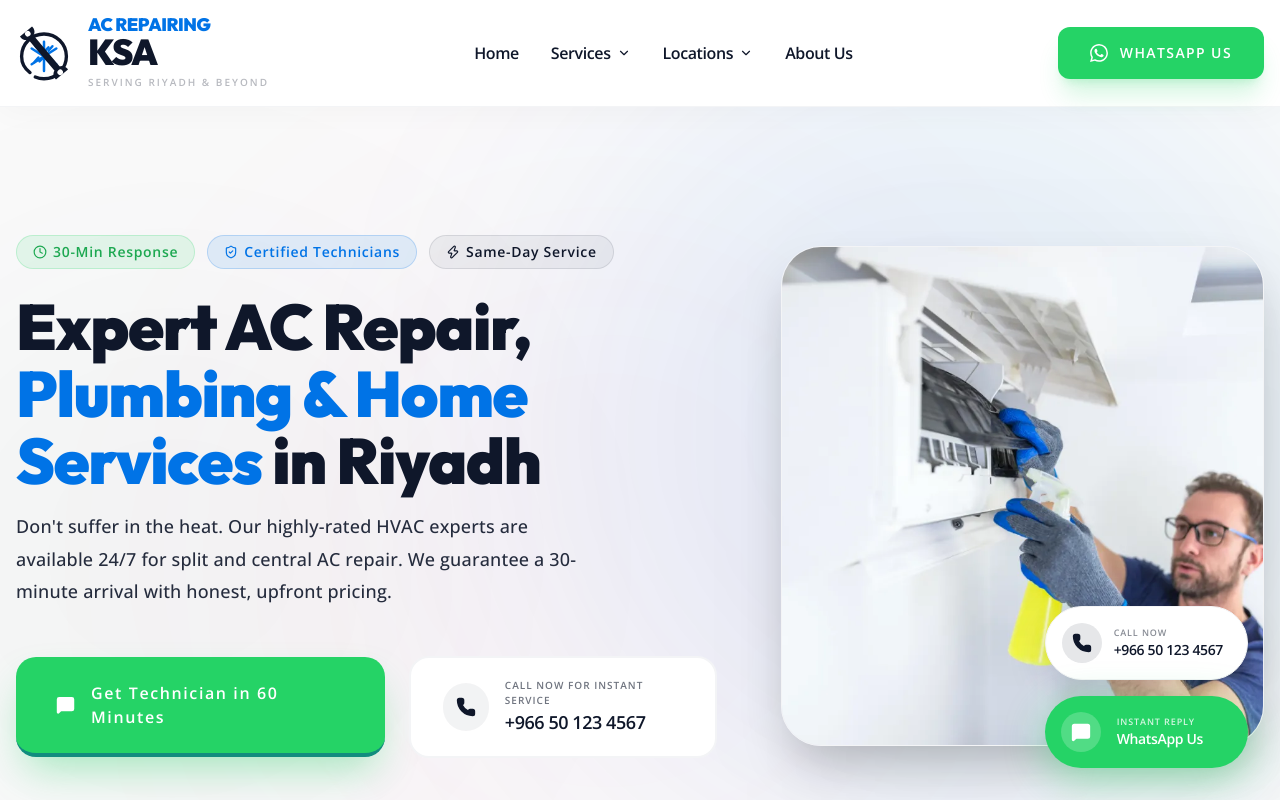
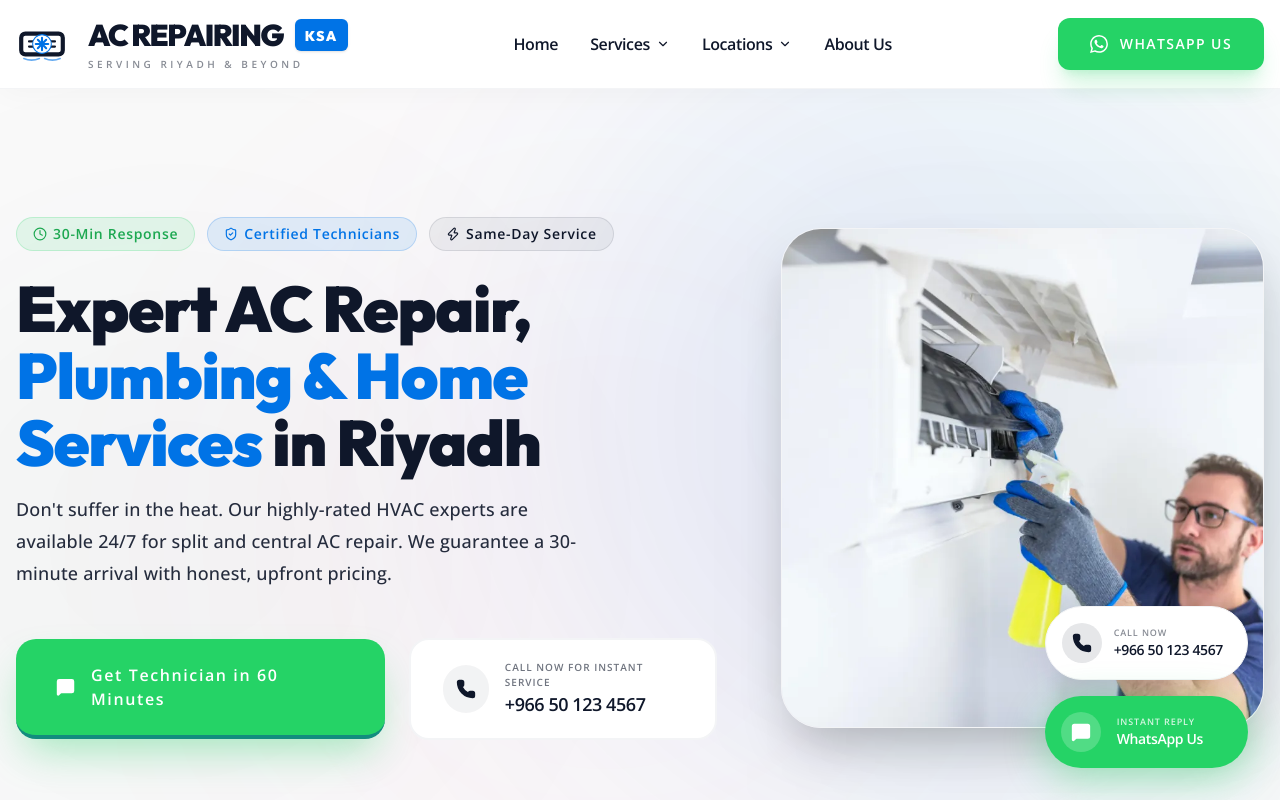
Before and after one commit to infoacrepairingksa-cpu/acrepairingksa, a Next.js app: page / in a window 1280 px wide. Shown: the top 800 px of the page. Built offline with nearby package versions, Linux system fonts and the light colour scheme.

Commit message:
Refine logo for premium HVAC brand feel and improved typography hierarchy

```diff
--- a/src/components/Logo.tsx
+++ b/src/components/Logo.tsx
@@ -8,78 +8,66 @@ export const Logo = ({ className = "", light = false }: { className?: string, li
   const textColor = light ? "text-white" : "text-primary";
 
   return (
-    <div className={`flex items-center gap-4 ${className}`}>
-      {/* Exact SVG Icon Replication from Image 1 */}
+    <div className={`flex items-center gap-5 ${className}`}>
+      {/* Refined Premium HVAC Icon */}
+      <div className="relative shrink-0">
         <svg
-        width="56"
-        height="56"
+          width="52"
+          height="52"
           viewBox="0 0 100 100"
           fill="none"
           xmlns="http://www.w3.org/2000/svg"
-        className="shrink-0"
         >
-        {/* Broken Circular Frame */}
+          {/* Main AC Unit Silhouette - Clean & Robust */}
+          <rect
+            x="10"
+            y="30"
+            width="80"
+            height="40"
+            rx="8"
+            stroke={primaryColor}
+            strokeWidth="8"
+          />
+          {/* Internal Vents */}
           <path
-          d="M25 85C15.6112 78.4116 10 67.8724 10 56C10 33.9086 27.9086 16 50 16C72.0914 16 90 33.9086 90 56C90 78.0914 72.0914 96 50 96C44.5 96 39.2 94.9 34.4 92.9"
+            d="M25 45H75M25 55H75"
             stroke={primaryColor}
-          strokeWidth="6"
+            strokeWidth="4"
             strokeLinecap="round"
           />
+          {/* Integrated Snowflake - High Visibility */}
+          <circle cx="50" cy="50" r="18" fill={light ? "#0F172A" : "#FFFFFF"} stroke={secondaryColor} strokeWidth="2" />
+          <g stroke={secondaryColor} strokeWidth="4" strokeLinecap="round">
+            <path d="M50 38V62M38 50H62" />
+            <path d="M42 42L58 58M58 42L42 58" />
+          </g>
+          {/* Airflow Indicators */}
+          <path
+             d="M15 78C25 82 35 82 45 78M55 78C65 82 75 82 85 78"
+             stroke={secondaryColor}
+             strokeWidth="3"
+             strokeLinecap="round"
+             opacity="0.6"
+          />
+        </svg>
+      </div>
 
-        {/* Detailed Snowflake (Secondary Color) */}
-        <g stroke={secondaryColor} strokeWidth="4.5" strokeLinecap="round">
-          {/* Main vertical arm */}
-          <path d="M50 30V82" />
-          <path d="M42 40L50 48L58 40" />
-          <path d="M42 65L50 57L58 65" />
-
-          {/* Diagonal arm 1 */}
-          <path d="M28 42L72 70" />
-          <path d="M35 38L42 46" />
-          <path d="M60 58L67 66" />
-
-          {/* Diagonal arm 2 */}
-          <path d="M72 42L28 70" />
-          <path d="M65 38L58 46" />
-          <path d="M40 58L33 66" />
-        </g>
-
-        {/* Professional Wrench (Primary Color) */}
-        <g transform="rotate(-40 50 50)">
-          {/* Handle */}
-          <rect
-            x="44"
-            y="12"
-            width="12"
-            height="76"
-            rx="2"
-            fill={primaryColor}
-          />
-          {/* Top Wrench Head */}
-          <path
-            d="M50 15C58 15 64 10 64 2V0H36V2C36 10 42 15 50 15Z"
-            fill={primaryColor}
-          />
-          <circle cx="50" cy="5" r="5" fill={light ? "#0F172A" : "#FFFFFF"} />
-
-          {/* Bottom Wrench Head */}
-          <path
-            d="M50 85C42 85 36 90 36 98V100H64V98C64 90 58 85 50 85Z"
-            fill={primaryColor}
-          />
-          <circle cx="50" cy="95" r="5" fill={light ? "#0F172A" : "#FFFFFF"} />
-        </g>
-      </svg>
-
-      {/* Brand Text Stacked Exactly as Image 1 */}
-      <div className="flex flex-col">
-        <span className="font-heading font-black text-lg tracking-tight text-secondary leading-none uppercase">
+      {/* Optimized Typography Hierarchy */}
+      <div className="flex flex-col gap-0.5">
+        <div className="flex items-center gap-3">
+          <span className={`font-heading font-black text-2xl lg:text-3xl tracking-tighter ${textColor} leading-none uppercase`}>
             AC Repairing
           </span>
-        <span className={`font-heading font-black text-4xl tracking-tighter ${textColor} leading-[0.8] uppercase mt-1`}>
+          {/* KSA as a Professional Badge/Suffix */}
+          <div className="bg-secondary px-2.5 py-1 rounded-md shadow-sm">
+            <span className="text-white font-heading font-black text-xs lg:text-sm tracking-widest uppercase">
               KSA
             </span>
-        <span className={`text-[10px] font-black uppercase tracking-[0.2em] ${light ? "text-white/40" : "text-primary/30"} mt-2`}>
+          </div>
+        </div>
+
+        {/* Refined Tagline with Tighter Spacing */}
+        <span className={`text-[10px] font-bold uppercase tracking-[0.35em] ${light ? "text-white/60" : "text-primary/50"} leading-none mt-1.5`}>
           Serving Riyadh & Beyond
         </span>
       </div>
```
Lines whose indentation alone changed are shown as unchanged.
